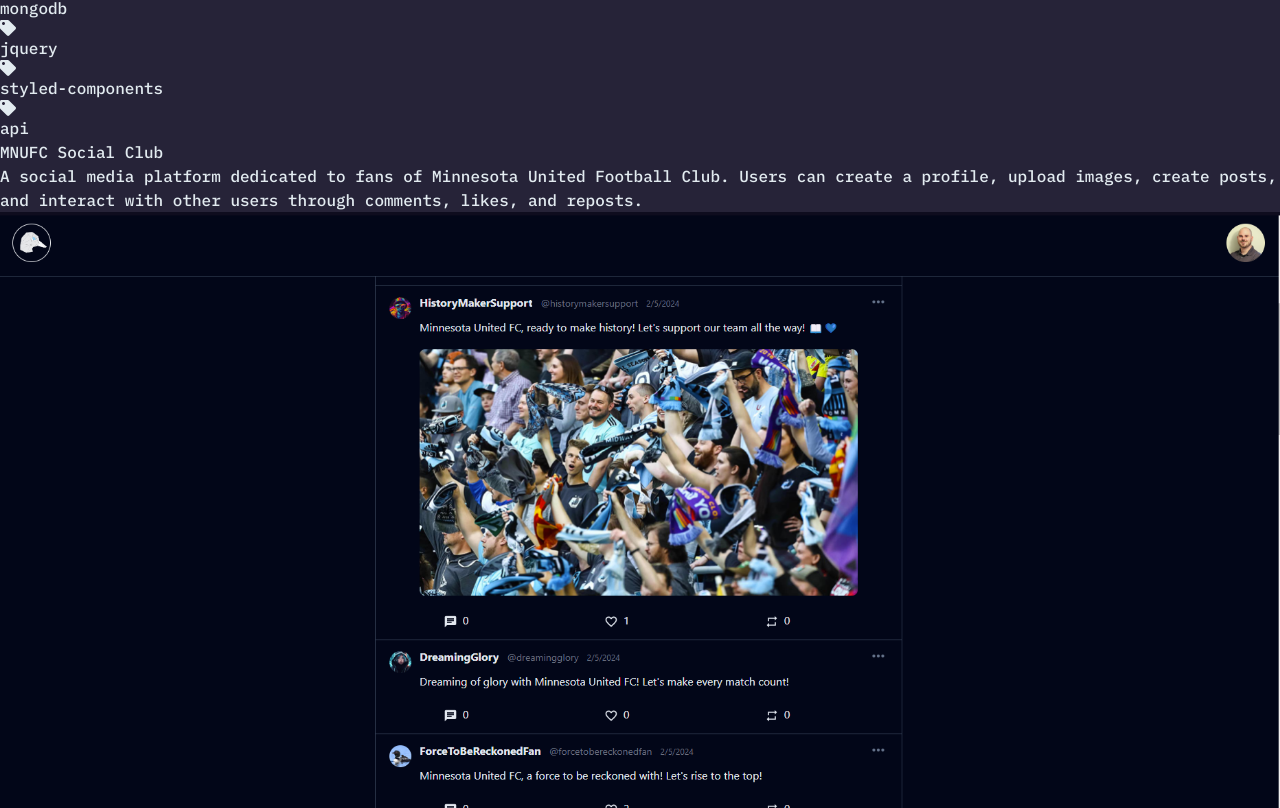
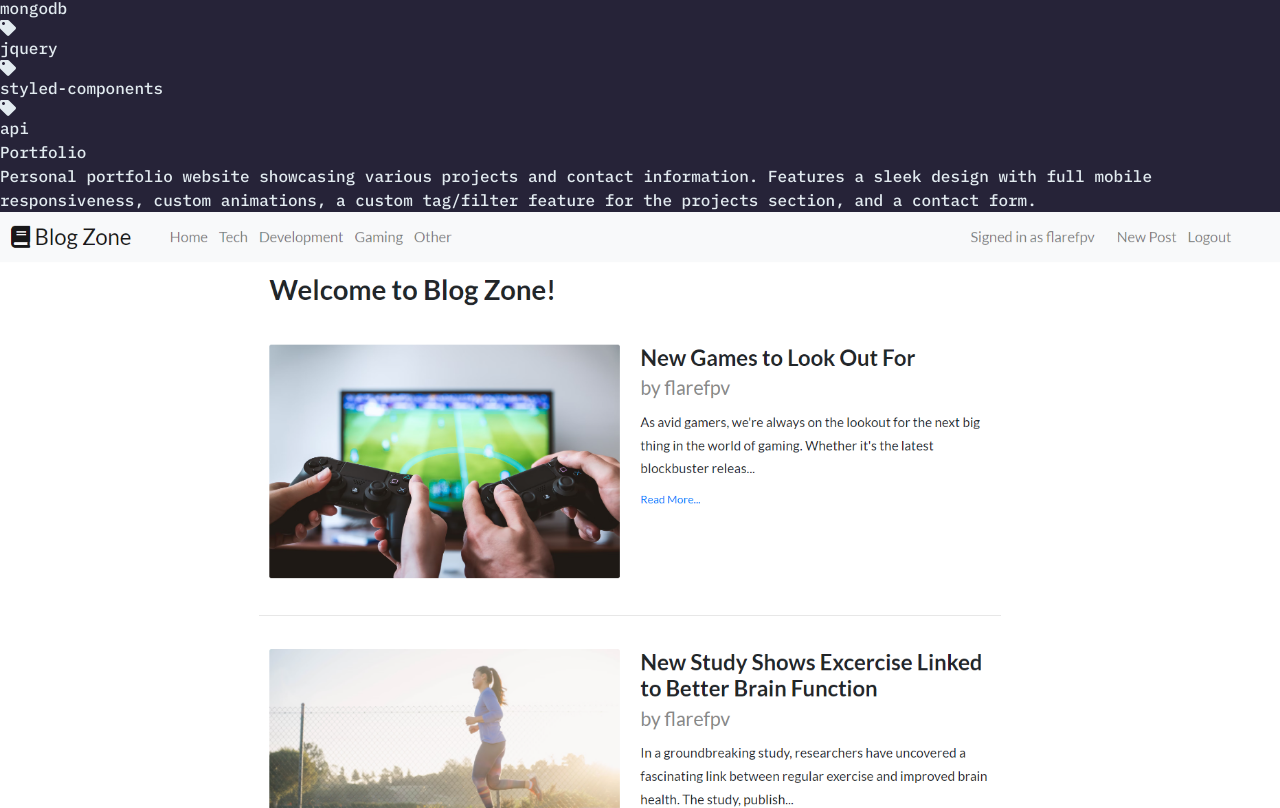
Before and after one commit to TakeADev/portfolio-v1, a React (Vite) app: page / in a window 1280 px wide. Shown: the part 2252-3060 px from the top of the page. Built offline with nearby package versions, Linux system fonts and the light colour scheme.

Commit message:
Add portfolio project card

```diff
--- a/src/components/sections/projects/Projects.tsx
+++ b/src/components/sections/projects/Projects.tsx
@@ -5,6 +5,7 @@ import { AnimationContext } from '../../../contexts/AnimationContext'
 import ProjectCard from './ProjectCard'
 import Tag from './Tag'
 
+import portfolioScreenshot from '../../../assets/Screenshot 2024-03-15 110604.png'
 import mnuscScreenshot from '../../../assets/Screenshot 2024-02-19 064023.png'
 import blogZoneScreenshot from '../../../assets/Screenshot 2024-02-19 064133.png'
 import crwnClotingScreenshot from '../../../assets/Screenshot 2024-02-22 115353.png'
@@ -30,6 +31,15 @@ const Projects = () => {
           </div>
         </div>
         <div className='mx-auto w-full lg:w-3/4 2xl:w-3/5'>
+          <ProjectCard
+            title='Portfolio'
+            desc='Personal portfolio website showcasing various projects and contact information. Features a sleek design with full mobile responsiveness, custom animations, a custom tag/filter feature for the projects section, and a contact form.'
+            projectTags={['full-stack', 'typescript', 'react', 'tailwindcss', 'express']}
+            imgSrc={portfolioScreenshot}
+            imgAlt='Portfolio Website Screenshot'
+            linkToCode='https://github.com/TakeADev/portfolio-v1'
+            linkToPreview='/'
+          />
           <ProjectCard
             title='MNUFC Social Club'
             desc='A social media platform dedicated to fans of Minnesota United Football Club. Users can create a profile, upload images, create posts, and interact with other users through comments, likes, and reposts.'
```
